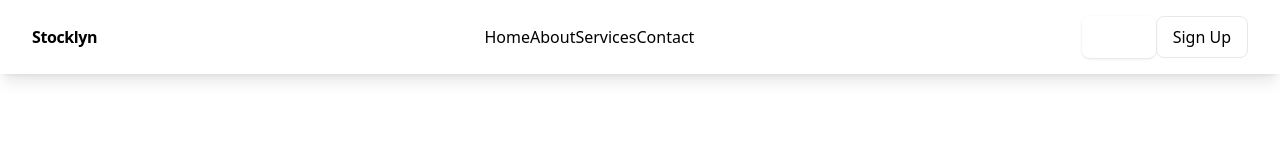
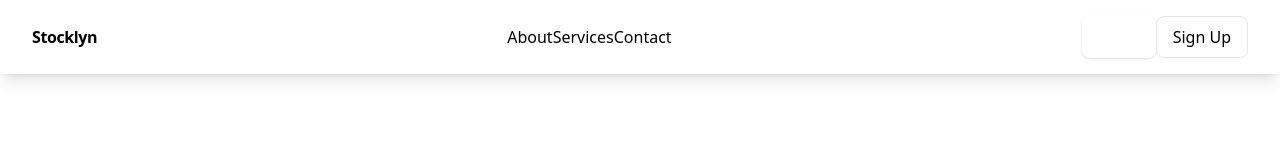
Before and after one commit to pranavsuriya-sr/stocklyn, a React (Vite) app in the folder apps/frontend/: page / in a window 1280 px wide. Shown: the top 160 px of the page. Built offline with nearby package versions, Linux system fonts and the light colour scheme; no server answers.

Commit message:
conditionally render Home link in Navbar based on session state

```diff
--- a/apps/frontend/src/components/navbar/navbar.tsx
+++ b/apps/frontend/src/components/navbar/navbar.tsx
@@ -21,7 +21,7 @@ export default function Navbar() {
     <nav
       className={cn(
         "fixed top-0 left-0 right-0 z-50 flex items-center justify-between px-8 py-4",
-        "bg-white/70 backdrop-blur-lg shadow-lg text-gray-800 h-30"
+        "bg-white/70 backdrop-blur-lg shadow-lg text-gray-800 h-30 sticky"
       )}
     >
       {/* Logo */}
@@ -35,12 +35,14 @@ export default function Navbar() {
       {/* Navigation Links */}
       <ul className="flex space-x-8">
         <li>
+          {session !== null && (
             <Link
               to="/home"
               className="text-md font-medium hover:text-blue-600 transition-colors"
             >
               Home
             </Link>
+          )}
         </li>
         <li>
           <Link
```
Lines whose indentation alone changed are shown as unchanged.
